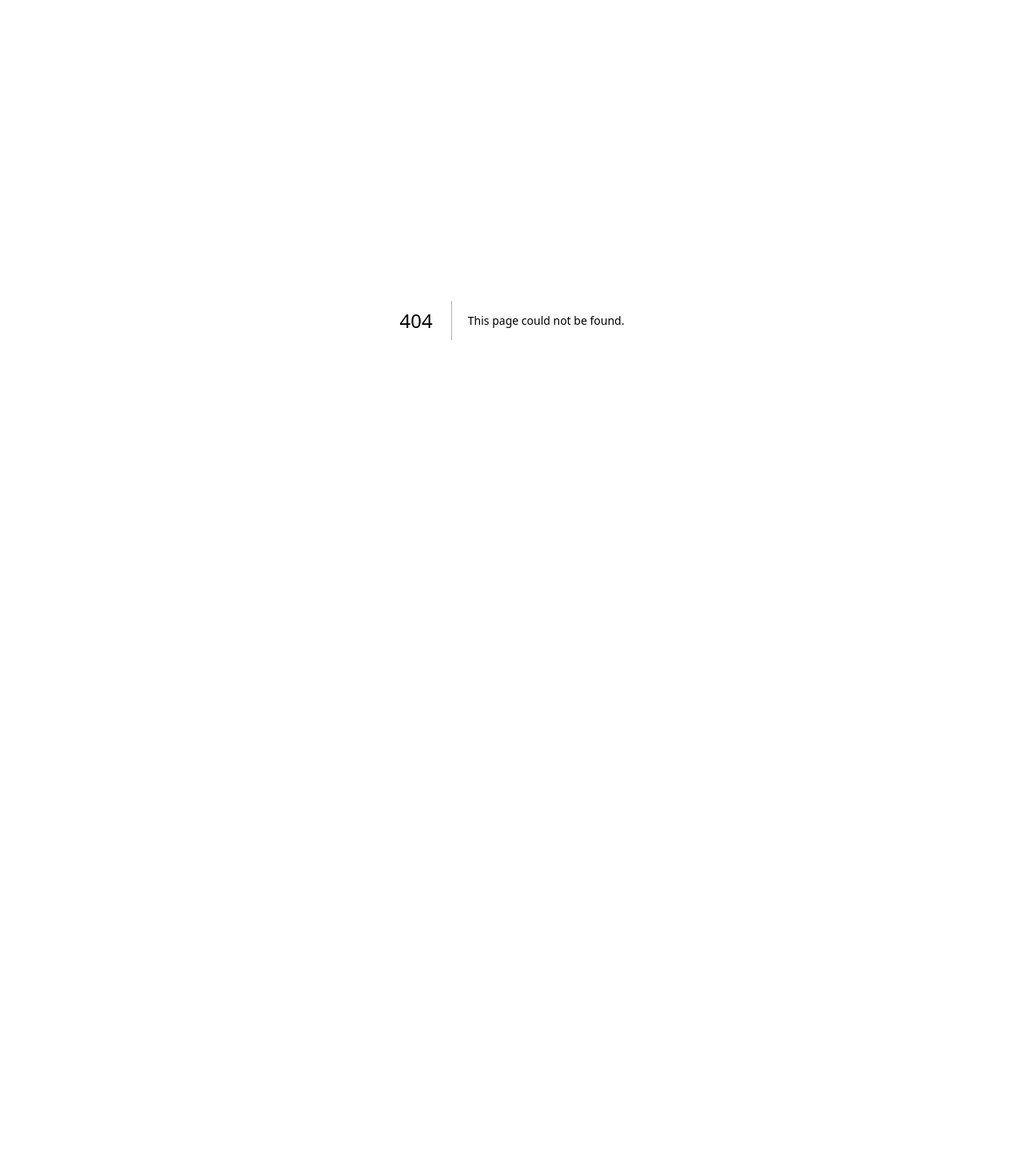
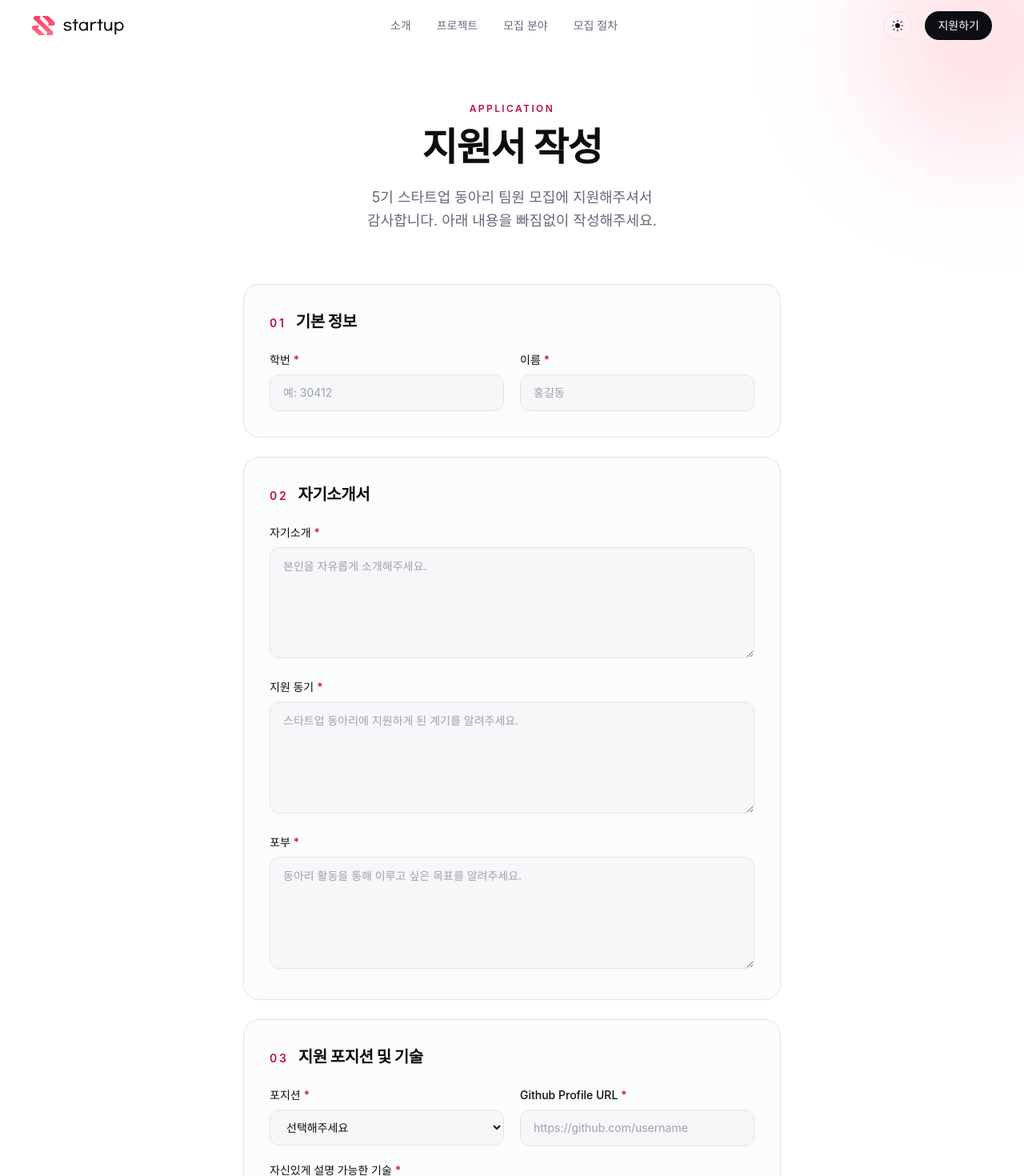
Before and after one commit to School-of-Company/startup-official, a Next.js app: page /apply in a window 1280 px wide. Before the commit this address had no page. Shown: the top 1470 px of the page at 80% size. Before the commit the page ends 800 px from the top, so only its background shows below. Built offline with nearby package versions, Linux system fonts and the light colour scheme; a web font is replaced by a local one.

Commit message:
feat: 지원서 작성 페이지 및 관련 컴포넌트 추가

```diff
--- /dev/null
+++ b/src/app/apply/page.tsx
@@ -0,0 +1,22 @@
+import type { Metadata } from "next";
+import { Header } from "@/widgets/header";
+import { ApplyForm } from "@/widgets/apply-form";
+import { Footer } from "@/widgets/footer";
+import { BRAND } from "@/shared/config";
+
+export const metadata: Metadata = {
+  title: `지원하기 — ${BRAND}`,
+  description: `${BRAND} 동아리 신입 부원 지원서 작성 페이지입니다.`,
+};
+
+export default function ApplyPage() {
+  return (
+    <>
+      <Header />
+      <main>
+        <ApplyForm />
+      </main>
+      <Footer />
+    </>
+  );
+}
--- /dev/null
+++ b/src/widgets/apply-form/ApplyForm.tsx
@@ -0,0 +1,302 @@
+"use client";
+
+import { useState } from "react";
+import type { FormEvent, ReactNode } from "react";
+import { GENERATION } from "@/shared/config";
+import { TRACKS } from "@/entities/track";
+import { Reveal, SectionGlow, SectionHeading } from "@/shared/ui";
+
+type Values = {
+  studentId: string;
+  name: string;
+  intro: string;
+  motivation: string;
+  goal: string;
+  position: string;
+  github: string;
+  skills: string;
+};
+
+const INITIAL_VALUES: Values = {
+  studentId: "",
+  name: "",
+  intro: "",
+  motivation: "",
+  goal: "",
+  position: "",
+  github: "",
+  skills: "",
+};
+
+const INPUT_CLASS =
+  "w-full rounded-xl border border-border bg-surface px-4 py-3 text-sm text-fg placeholder:text-muted/60 transition-colors focus:border-accent-soft focus:outline-none focus:ring-2 focus:ring-accent-dim/40";
+
+function FieldLabel({ label, required }: { label: string; required?: boolean }) {
+  return (
+    <span className="mb-2 block text-sm font-medium text-fg">
+      {label}
+      {required && <span className="ml-1 text-accent-soft">*</span>}
+    </span>
+  );
+}
+
+function Field({
+  label,
+  name,
+  type = "text",
+  placeholder,
+  required,
+  value,
+  onChange,
+}: {
+  label: string;
+  name: string;
+  type?: string;
+  placeholder?: string;
+  required?: boolean;
+  value: string;
+  onChange: (value: string) => void;
+}) {
+  return (
+    <label className="block">
+      <FieldLabel label={label} required={required} />
+      <input
+        name={name}
+        type={type}
+        required={required}
+        placeholder={placeholder}
+        value={value}
+        onChange={(e) => onChange(e.target.value)}
+        className={INPUT_CLASS}
+      />
+    </label>
+  );
+}
+
+function SelectField({
+  label,
+  name,
+  required,
+  value,
+  onChange,
+  options,
+}: {
+  label: string;
+  name: string;
+  required?: boolean;
+  value: string;
+  onChange: (value: string) => void;
+  options: string[];
+}) {
+  return (
+    <label className="block">
+      <FieldLabel label={label} required={required} />
+      <select
+        name={name}
+        required={required}
+        value={value}
+        onChange={(e) => onChange(e.target.value)}
+        className={INPUT_CLASS}
+      >
+        <option value="" disabled>
+          선택해주세요
+        </option>
+        {options.map((opt) => (
+          <option key={opt} value={opt}>
+            {opt}
+          </option>
+        ))}
+      </select>
+    </label>
+  );
+}
+
+function TextareaField({
+  label,
+  name,
+  placeholder,
+  required,
+  value,
+  onChange,
+  rows = 5,
+}: {
+  label: string;
+  name: string;
+  placeholder?: string;
+  required?: boolean;
+  value: string;
+  onChange: (value: string) => void;
+  rows?: number;
+}) {
+  return (
+    <label className="block">
+      <FieldLabel label={label} required={required} />
+      <textarea
+        name={name}
+        required={required}
+        placeholder={placeholder}
+        value={value}
+        onChange={(e) => onChange(e.target.value)}
+        rows={rows}
+        className={`${INPUT_CLASS} resize-y leading-relaxed`}
+      />
+    </label>
+  );
+}
+
+function FormSection({
+  index,
+  title,
+  gridClassName = "sm:grid-cols-2",
+  children,
+}: {
+  index: string;
+  title: string;
+  gridClassName?: string;
+  children: ReactNode;
+}) {
+  return (
+    <Reveal>
+      <section className="rounded-card border border-border bg-surface/40 p-6 sm:p-8">
+        <div className="mb-6 flex items-baseline gap-3">
+          <span className="text-sm font-semibold tracking-[0.2em] text-accent-soft">
+            {index}
+          </span>
+          <h2 className="text-lg font-bold tracking-tight sm:text-xl">{title}</h2>
+        </div>
+        <div className={`grid gap-5 ${gridClassName}`}>{children}</div>
+      </section>
+    </Reveal>
+  );
+}
+
+export default function ApplyForm() {
+  const [values, setValues] = useState<Values>(INITIAL_VALUES);
+  const [submitted, setSubmitted] = useState(false);
+
+  const set = (key: keyof Values) => (value: string) =>
+    setValues((prev) => ({ ...prev, [key]: value }));
+
+  const handleSubmit = (e: FormEvent) => {
+    e.preventDefault();
+    setSubmitted(true);
+  };
+
+  return (
+    <section className="relative overflow-hidden pt-28 pb-24 sm:pt-32">
+      <SectionGlow className="-right-40 -top-40 h-[420px] w-[420px]" />
+
+      <div className="relative mx-auto max-w-content px-6 sm:px-8 lg:px-10">
+        {submitted ? (
+          <Reveal>
+            <div className="mx-auto max-w-xl text-center">
+              <p className="text-base leading-relaxed text-fg">
+                스타트업 동아리에 소중한 시간 내어 지원해 주셔서 감사드립니다.
+              </p>
+              <a
+                href="/"
+                className="mt-8 inline-block rounded-full bg-linear-to-r from-accent to-accent-soft px-8 py-4 text-sm font-semibold text-white shadow-[0_0_0_1px_rgba(255,255,255,0.08),0_8px_30px_-8px_rgba(255,59,92,0.65)] transition-transform duration-150 ease-out hover:scale-[1.03] active:scale-[0.98]"
+              >
+                스타트업 동아리 홈페이지로 가기
+              </a>
+            </div>
+          </Reveal>
+        ) : (
+          <>
+            <SectionHeading
+              eyebrow="Application"
+              title="지원서 작성"
+              description={`${GENERATION} 스타트업 동아리 팀원 모집에 지원해주셔서 감사합니다. 아래 내용을 빠짐없이 작성해주세요.`}
+            />
+
+            <form onSubmit={handleSubmit} className="mx-auto flex max-w-2xl flex-col gap-6">
+              <FormSection index="01" title="기본 정보">
+                <Field
+                  label="학번"
+                  name="studentId"
+                  placeholder="예: 30412"
+                  required
+                  value={values.studentId}
+                  onChange={set("studentId")}
+                />
+                <Field
+                  label="이름"
+                  name="name"
+                  placeholder="홍길동"
+                  required
+                  value={values.name}
+                  onChange={set("name")}
+                />
+              </FormSection>
+
+              <FormSection index="02" title="자기소개서" gridClassName="grid-cols-1">
+                <TextareaField
+                  label="자기소개"
+                  name="intro"
+                  placeholder="본인을 자유롭게 소개해주세요."
+                  required
+                  value={values.intro}
+                  onChange={set("intro")}
+                />
+                <TextareaField
+                  label="지원 동기"
+                  name="motivation"
+                  placeholder="스타트업 동아리에 지원하게 된 계기를 알려주세요."
+                  required
+                  value={values.motivation}
+                  onChange={set("motivation")}
+                />
+                <TextareaField
+                  label="포부"
+                  name="goal"
+                  placeholder="동아리 활동을 통해 이루고 싶은 목표를 알려주세요."
+                  required
+                  value={values.goal}
+                  onChange={set("goal")}
+                />
+              </FormSection>
+
+              <FormSection index="03" title="지원 포지션 및 기술">
+                <SelectField
+                  label="포지션"
+                  name="position"
+                  required
+                  value={values.position}
+                  onChange={set("position")}
+                  options={TRACKS.map((track) => track.name)}
+                />
+                <Field
+                  label="Github Profile URL"
+                  name="github"
+                  type="url"
+                  placeholder="https://github.com/username"
+                  required
+                  value={values.github}
+                  onChange={set("github")}
+                />
+                <div className="sm:col-span-2">
+                  <TextareaField
+                    label="자신있게 설명 가능한 기술"
+                    name="skills"
+                    placeholder="깊이 있게 이해하고 있어 자신 있게 설명할 수 있는 기술을 작성해주세요."
+                    required
+                    value={values.skills}
+                    onChange={set("skills")}
+                    rows={4}
+                  />
+                </div>
+              </FormSection>
+
+              <button
+                type="submit"
+                className="mt-2 w-full rounded-full bg-linear-to-r from-accent to-accent-soft px-8 py-4 text-sm font-semibold text-white shadow-[0_0_0_1px_rgba(255,255,255,0.08),0_8px_30px_-8px_rgba(255,59,92,0.65)] transition-transform duration-150 ease-out hover:scale-[1.03] active:scale-[0.98]"
+              >
+                지원서 제출하기
+              </button>
+            </form>
+          </>
+        )}
+      </div>
+    </section>
+  );
+}
--- /dev/null
+++ b/src/widgets/apply-form/index.ts
@@ -0,0 +1 @@
+export { default as ApplyForm } from "./ApplyForm";
--- a/src/widgets/header/Header.tsx
+++ b/src/widgets/header/Header.tsx
@@ -37,10 +37,10 @@ export default function Header() {
   const menuSlide = reduceMotion ? 0 : -12;
 
   const scrollToHash = (hash: string) => (e: MouseEvent) => {
+    const target = document.querySelector(hash);
+    if (!target) return;
     e.preventDefault();
-    document
-      .querySelector(hash)
-      ?.scrollIntoView({ behavior: reduceMotion ? "auto" : "smooth", block: "start" });
+    target.scrollIntoView({ behavior: reduceMotion ? "auto" : "smooth", block: "start" });
   };
 
   return (
@@ -54,7 +54,7 @@ export default function Header() {
       }`}
     >
       <div className="mx-auto flex h-16 max-w-wide items-center justify-between px-6 sm:px-8 lg:px-10">
-        <a href="#top" className="flex items-center" aria-label="홈으로 이동">
+        <a href="/#top" className="flex items-center" aria-label="홈으로 이동">
           <Logo className="h-5 w-auto text-fg sm:h-6" />
         </a>
 
@@ -62,7 +62,7 @@ export default function Header() {
           {NAV_ITEMS.map((item) => (
             <a
               key={item.href}
-              href={item.href}
+              href={`/${item.href}`}
               onClick={scrollToHash(item.href)}
               className="text-sm text-muted transition-colors hover:text-fg"
             >
@@ -74,7 +74,7 @@ export default function Header() {
         <div className="hidden items-center gap-4 md:flex">
           <ThemeToggle />
           <a
-            href={APPLY_URL ?? "#apply"}
+            href={APPLY_URL ?? "/apply"}
             className="rounded-full bg-fg px-4 py-2 text-sm font-medium text-bg transition-transform duration-150 ease-out hover:scale-[1.03] active:scale-[0.98]"
           >
             지원하기
@@ -125,7 +125,7 @@ export default function Header() {
               {NAV_ITEMS.map((item, i) => (
                 <motion.a
                   key={item.href}
-                  href={item.href}
+                  href={`/${item.href}`}
                   onClick={(e) => {
                     setMenuOpen(false);
                     scrollToHash(item.href)(e);
@@ -143,7 +143,7 @@ export default function Header() {
               ))}
             </nav>
             <a
-              href={APPLY_URL ?? "#apply"}
+              href={APPLY_URL ?? "/apply"}
               onClick={() => setMenuOpen(false)}
               className="mt-8 w-full rounded-full bg-linear-to-r from-accent to-accent-soft px-4 py-4 text-center text-sm font-semibold text-white transition-transform duration-150 ease-out active:scale-[0.98]"
             >
--- a/src/widgets/hero/Hero.tsx
+++ b/src/widgets/hero/Hero.tsx
@@ -98,7 +98,7 @@ export default function Hero() {
           className="mt-8 flex flex-col items-center gap-4 sm:flex-row"
         >
           <a
-            href={APPLY_URL ?? "#apply"}
+            href={APPLY_URL ?? "/apply"}
             className="w-full rounded-full bg-linear-to-r from-accent to-accent-soft px-8 py-4 text-sm font-semibold text-white shadow-[0_0_0_1px_rgba(255,255,255,0.08),0_8px_30px_-8px_rgba(255,59,92,0.65)] transition-transform duration-150 ease-out hover:scale-[1.03] active:scale-[0.98] sm:w-auto"
           >
             {GENERATION} 지원하기
--- a/src/widgets/sticky-apply-bar/StickyApplyBar.tsx
+++ b/src/widgets/sticky-apply-bar/StickyApplyBar.tsx
@@ -79,7 +79,7 @@ export default function StickyApplyBar() {
           스타트업 동아리 팀원 지원하기
         </p>
         <a
-          href={APPLY_URL ?? "#apply"}
+          href={APPLY_URL ?? "/apply"}
           className="shrink-0 rounded-full bg-linear-to-r from-accent to-accent-soft px-6 py-2.5 text-sm font-semibold text-white transition-transform duration-150 ease-out hover:scale-[1.03] active:scale-[0.98]"
         >
           지원하기
```
